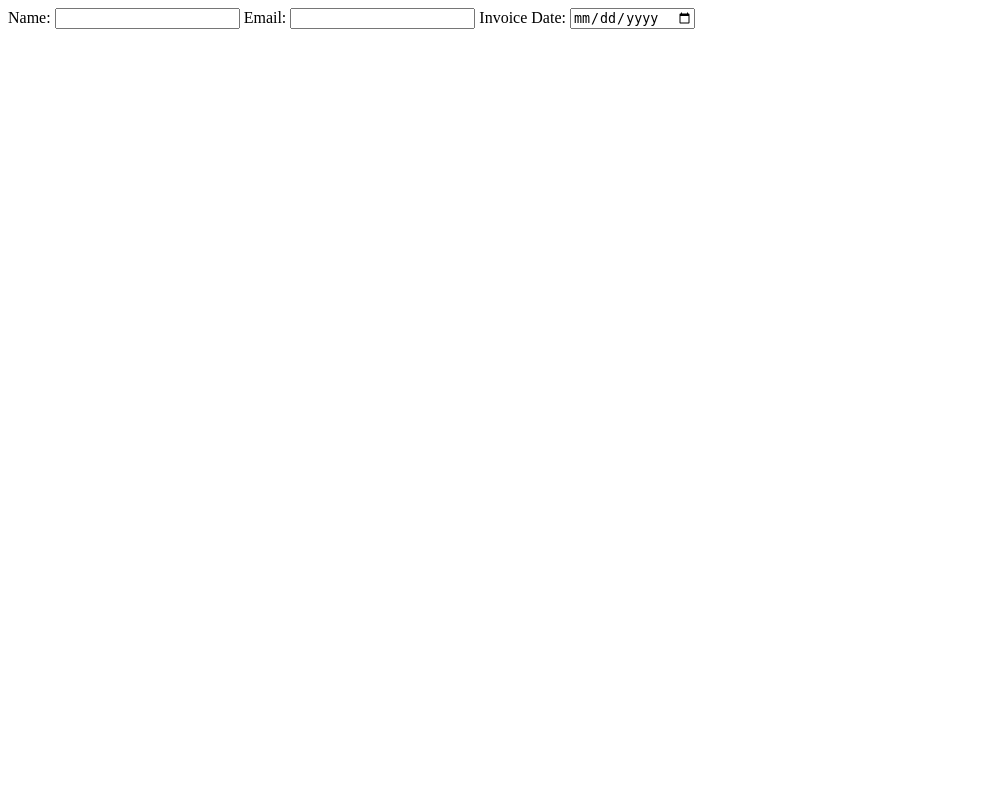
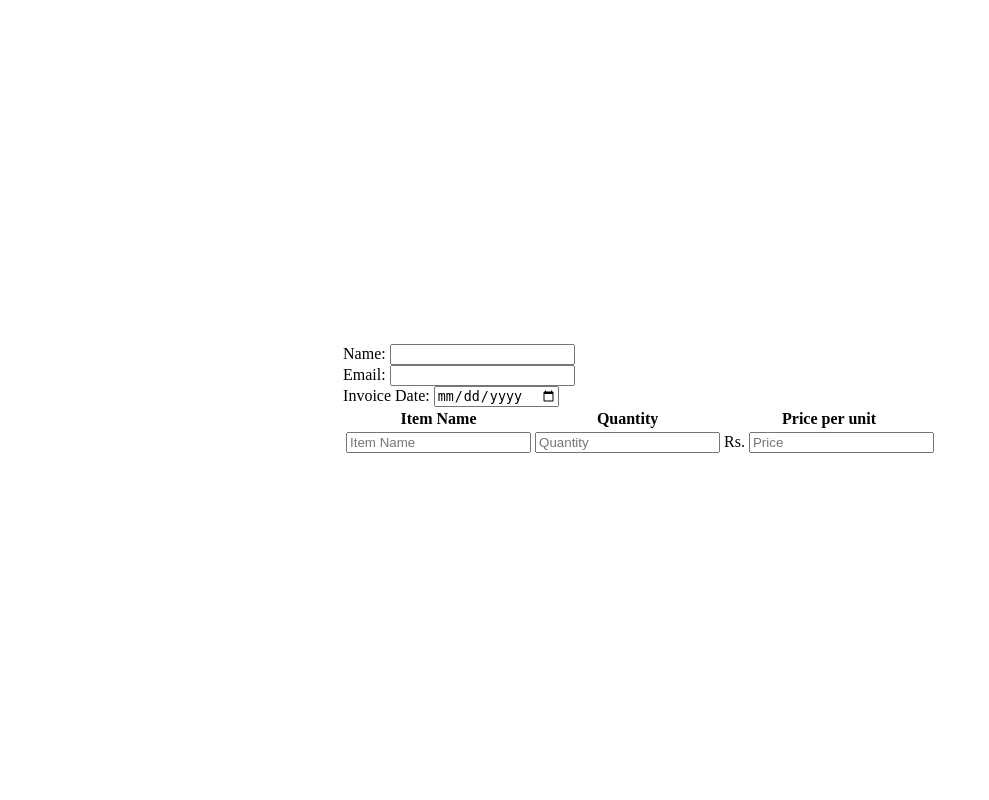
Before and after one commit to g-wtham/aalamsoft_hackathon, a Python web app: template templates/index.html in a window 1280 px wide. Shown: the whole page, without its empty margins (0-989 px from the left). Run offline with Jinja, Linux system fonts and the light colour scheme; the template is opened without the code that fills it, so the values that code supplies are empty.

Commit message:
input form and table

```diff
--- a/static/style.css
+++ b/static/style.css
@@ -0,0 +1,14 @@
+html, body{
+    margin: auto;
+    height: 100%;
+    display: flex;
+    flex-direction: column;
+    justify-content: center;
+    align-items: center;
+}
+
+form{
+    display: flex;
+    flex-direction: column;
+    justify-content: center;
+}
--- a/templates/index.html
+++ b/templates/index.html
@@ -1,15 +1,40 @@
+<!--  Gowtham M - VCET -->
 <!DOCTYPE html>
 <html lang="en">
 <head>
     <meta charset="UTF-8">
     <meta name="viewport" content="width=device-width, initial-scale=1.0">
-    <title>Document</title>
+    <title>Home</title>
+    <link rel="stylesheet" href="../static/style.css">
 </head>
 <body>
     <form action="" method="post">
         <label for="name">Name: <input type="text" name="customer_name" id="name"></label>
         <label for="email">Email: <input type="email" name="customer_email" id="email"></label>
         <label for="date">Invoice Date: <input type="date" name="customer_invoice_date" id="date"></label>
+        <div class="items_container">
+        <table class="items_table">
+            <thead>
+                <th>Item Name</th>
+                <th>Quantity</th>
+                <th>Price per unit</th>
+            </thead>
+
+            <tbody>
+                <tr>
+                <td>
+                    <input type="text" placeholder="Item Name" required>
+                </td>
+                <td>
+                    <input type="number" placeholder="Quantity" required>
+                </td>
+                <td>
+                    <label>Rs. </label><input type="number" placeholder="Price" required>
+                </td>
+                </tr>
+            </tbody>
+        </table>
+        </div>
     </form>
 </body>
 </html>
```
